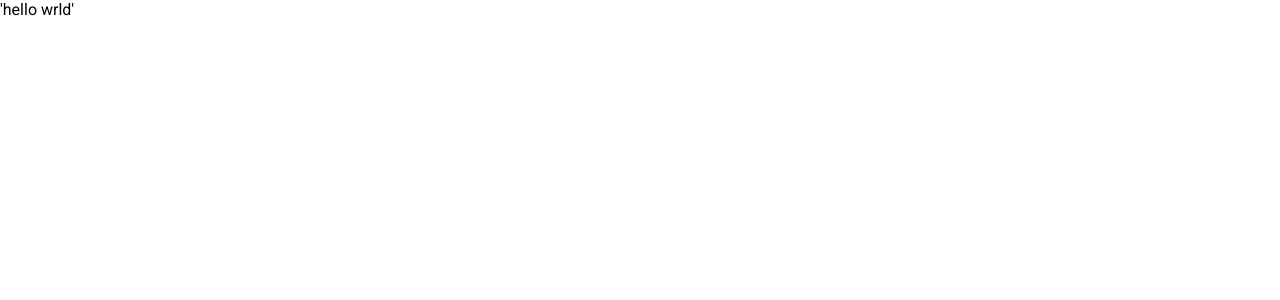
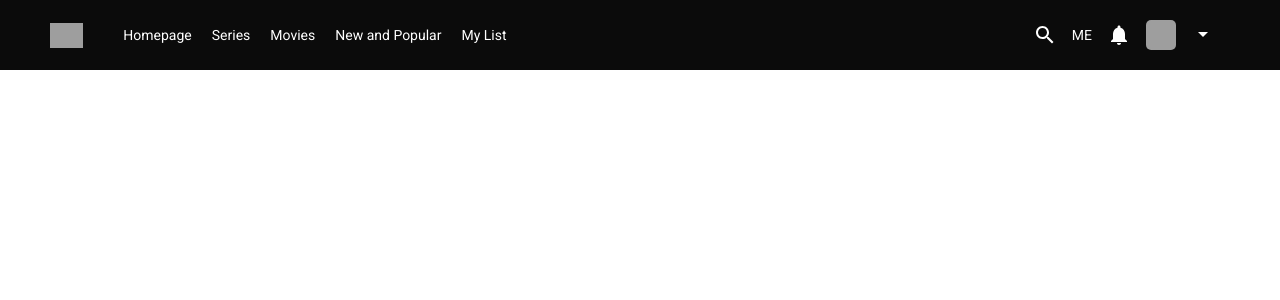
Before and after one commit to NoamShani1/netflix-clone, a React (Create React App) app in the folder netflix/client/: page / in a window 1280 px wide. Shown: the top 300 px of the page. Built offline with nearby package versions, Linux system fonts and the light colour scheme; grey boxes are pictures that could not be loaded.

Commit message:
navbar ui added

```diff
--- a/netflix/client/package.json
+++ b/netflix/client/package.json
@@ -3,6 +3,12 @@
   "version": "0.1.0",
   "private": true,
   "dependencies": {
+    "@emotion/react": "^11.7.1",
+    "@emotion/styled": "^11.6.0",
+    "@material-ui/core": "^4.12.3",
+    "@material-ui/icons": "^4.11.2",
+    "@mui/icons-material": "^5.3.1",
+    "@mui/material": "^5.3.1",
     "axios": "^0.25.0",
     "react": "^17.0.2",
     "react-dom": "^17.0.2",
--- /dev/null
+++ b/netflix/client/src/components/Navbar/Navbar.js
@@ -0,0 +1,85 @@
+import React from 'react';
+import SearchIcon from '@mui/icons-material/Search';
+import NotificationsIcon from '@mui/icons-material/Notifications';
+import ArrowDropDownIcon from '@mui/icons-material/ArrowDropDown';
+import './navbar.scss'
+
+export const Navbar = () => {
+    return (
+        <div className='navbar'>
+            <div className='container'>
+                <div className='left'>
+                    <img
+                        src="https://upload.wikimedia.org/wikipedia/commons/thumb/0/08/Netflix_2015_logo.svg/2560px-Netflix_2015_logo.svg.png"
+                        alt=""
+                    />
+                    <span>Homepage</span>
+                    <span>Series</span>
+                    <span>Movies</span>
+                    <span>New and Popular</span>
+                    <span>My List</span>
+
+                </div>
+                <div className='right'>
+                    <SearchIcon className='icon' />
+                    <span>ME</span>
+                    <NotificationsIcon className='icon' />
+                    <img
+                        src="https://images.pexels.com/photos/6899260/pexels-photo-6899260.jpeg?auto=compress&cs=tinysrgb&dpr=2&w=500"
+                        alt=""
+                    />
+                    <div className='profile'>
+                        <ArrowDropDownIcon className='icon' />
+                        <div className="options">
+                            <span>Settings</span>
+                            <span>Logout</span>
+                        </div>
+                    </div>
+                </div>
+            </div>
+        </div>
+    )
+};
+
+
+// const Navbar = () => {
+//   const [isScrolled, setIsScrolled] = useState(false);
+
+//   window.onscroll = () => {
+//     setIsScrolled(window.pageYOffset === 0 ? false : true);
+//     return () => (window.onscroll = null);
+//   };
+//   return (
+//     <div className={isScrolled ? "navbar scrolled" : "navbar"}>
+//       <div className="container">
+//         <div className="left">
+//           <img
+//             src="https://upload.wikimedia.org/wikipedia/commons/thumb/0/08/Netflix_2015_logo.svg/2560px-Netflix_2015_logo.svg.png"
+//             alt=""
+//           />
+//           <span>Homepage</span>
+//           <span>Series</span>
+//           <span>Movies</span>
+//           <span>New and Popular</span>
+//           <span>My List</span>
+//         </div>
+//         <div className="right">
+//           <Search className="icon" />
+//           <span>KID</span>
+//           <Notifications className="icon" />
+//           <img
+//             src="https://images.pexels.com/photos/6899260/pexels-photo-6899260.jpeg?auto=compress&cs=tinysrgb&dpr=2&w=500"
+//             alt=""
+//           />
+//           <div className="profile">
+//             <ArrowDropDown className="icon" />
+//             <div className="options">
+//               <span>Settings</span>
+//               <span>Logout</span>
+//             </div>
+//           </div>
+//         </div>
+//       </div>
+//     </div>
+//   );
+// };
--- /dev/null
+++ b/netflix/client/src/components/Navbar/navbar.scss
@@ -0,0 +1,66 @@
+.navbar{
+    color: white;
+    font-size: 14px;
+
+    .container{
+        padding: 0px 50px;
+        display: flex;
+        align-items: center;
+        justify-content: space-between;
+        height: 70px;
+
+        .left{
+            display: flex;
+            align-items: center;
+
+            img{
+                height: 25px;
+                margin-right: 40px;
+
+            }
+
+            span{
+                margin-right: 20px;
+                cursor: pointer;
+            }
+        }
+
+        .right{
+           display: flex;
+           align-items: center;
+
+           .icon{
+              margin: 0px 15px
+           }
+
+           img{
+               width: 30px;
+               height: 30px;
+               border-radius: 5px;
+               object-fit: cover;
+               cursor: pointer;
+           }
+
+           .profile{
+               .options{
+                   display: none;
+                   background-color: var(--main-color);
+                   border-radius: 5px;
+               }
+
+               .span{
+                padding: 10px ;
+                cursor: pointer;
+               }
+               &:hover{
+                   .options{
+                       display: flex;
+                       flex-direction: column;
+                       position: absolute;
+
+                   }
+               }
+           }
+       }
+    }
+}
--- a/netflix/client/src/pages/Home.js
+++ b/netflix/client/src/pages/Home.js
@@ -1,9 +1,9 @@
-import React from 'react';
 import './home.scss'
+import { Navbar } from '../components/Navbar/Navbar';
 
 const Home = () => {
-  return  <div className='home' >
-      'hello wrld'
+  return  <div className="home" >
+  <Navbar />
   </div>;
 };
 
--- a/netflix/client/src/pages/home.scss
+++ b/netflix/client/src/pages/home.scss
@@ -1,3 +1,4 @@
 .home{
-    background-color: var (--main-color);
+    background-color: var(--main-color);
+    overflow: hidden;
 }
```
Also changed, not shown: 1 other file (tests, documents, lock files or other folders).
